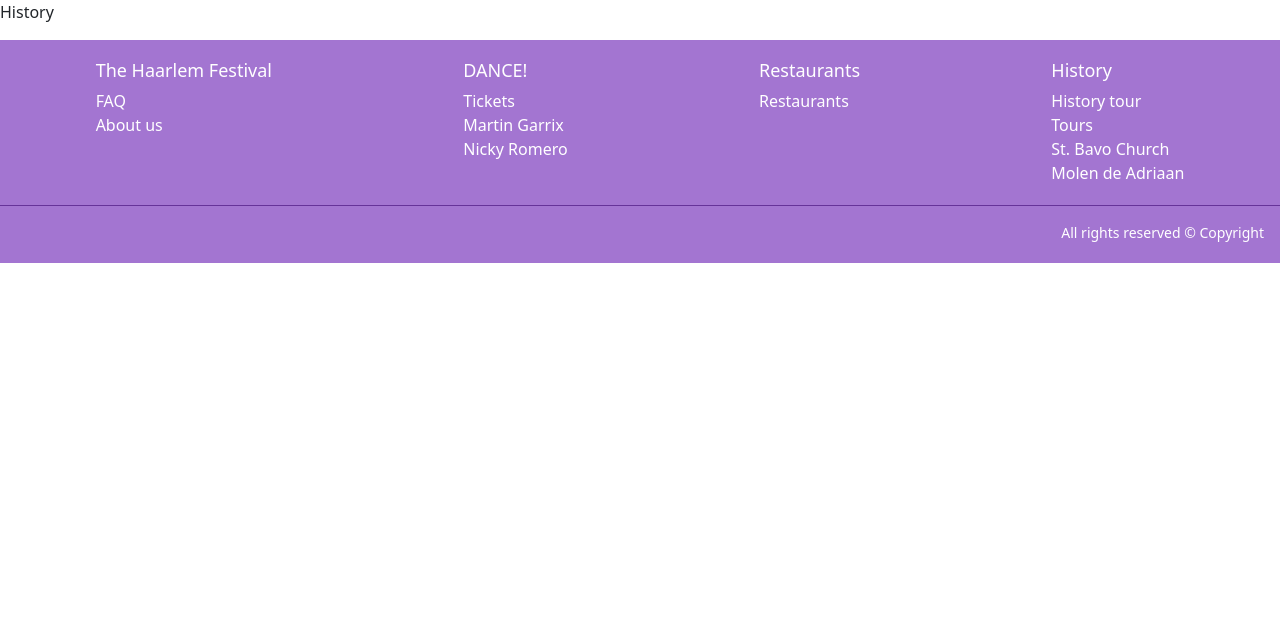
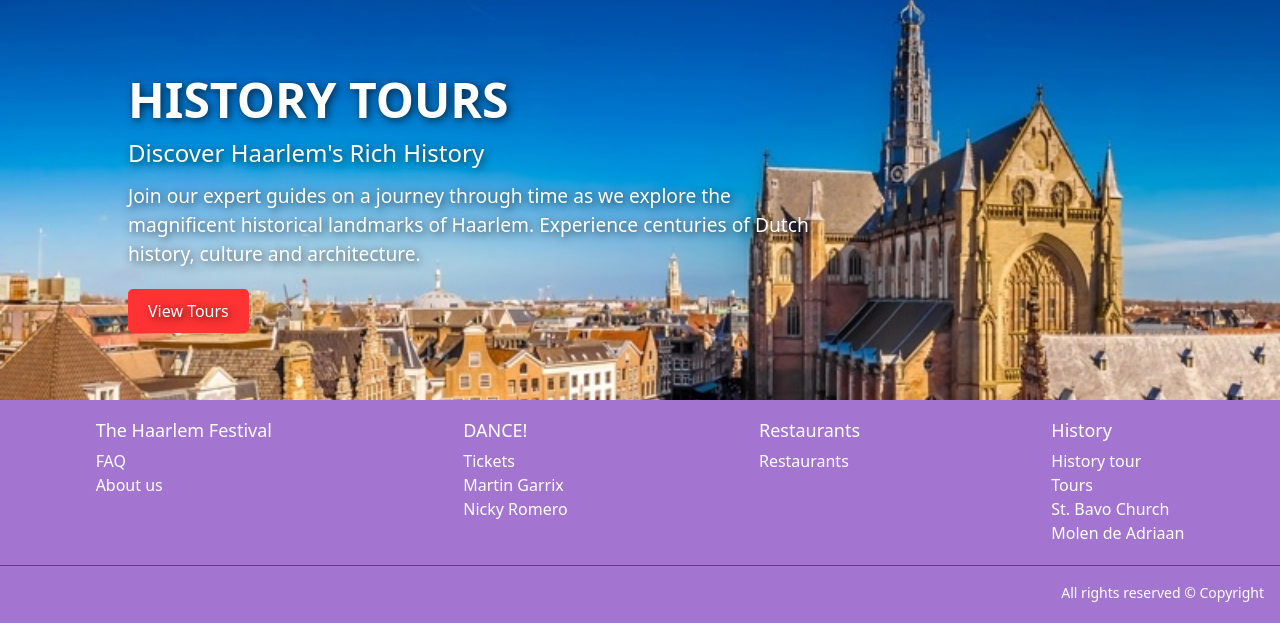
Before and after one commit to Juul-vde/Applicatie-ontwikkeling-Haarlem-Festival-2, a PHP site: page /history in a window 1280 px wide. Shown: the part 89-729 px from the top of the page. Run offline with PHP 8.4, Linux system fonts and the light colour scheme.

Commit message:
History page banner

```diff
--- a/app/public/css/style.css
+++ b/app/public/css/style.css
@@ -281,3 +281,37 @@ footer {
 .cta-button:hover {
   background-color: #cc0000;
 }
+
+.history-main-banner {
+  width: 100%;
+  height: 50vh;
+  object-fit: cover;
+  object-position: center 25%;
+}
+
+.overlay-text {
+  position: absolute;
+  top: 20%;
+  left: 10%;
+  text-align: left;
+  color: white;
+  text-shadow: 2px 2px 8px rgba(0, 0, 0, 0.7);
+  width: 80%;
+  max-width: 700px;
+}
+
+.main-title {
+  font-size: 3rem;
+  font-weight: bold;
+  margin-bottom: 10px;
+}
+
+.subtitle {
+  font-size: 1.5rem;
+  margin-bottom: 15px;
+}
+
+.description {
+  font-size: 1.2rem;
+  margin-bottom: 20px;
+}
--- a/app/views/history/index.php
+++ b/app/views/history/index.php
@@ -1,9 +1,20 @@
 <?php
+// Start the session before any output
 if (session_status() == PHP_SESSION_NONE) {
     session_start();
 }
-include __DIR__ . '/../header.php';
-    echo '<p>History</p>';
+include __DIR__ . '/../header.php'; ?>
 
-include __DIR__ . '/../footer.php';
-?>
+<body>
+    <div class="image-container">
+        <img src="/media/historymainbanner.png" class="history-main-banner" alt="St. Bavo Church">
+        <div class="overlay-text">
+            <h1 class="main-title">HISTORY TOURS</h1>
+            <h3 class="subtitle">Discover Haarlem's Rich History</h3>
+            <p class="description">Join our expert guides on a journey through time as we explore the magnificent historical landmarks of Haarlem. Experience centuries of Dutch history, culture and architecture.</p>
+            <a href="/" class="cta-button">View Tours</a>
+        </div>
+    </div>
+    </main>
+    <?php include_once __DIR__ . '/../footer.php'; ?>
+</body>
```
